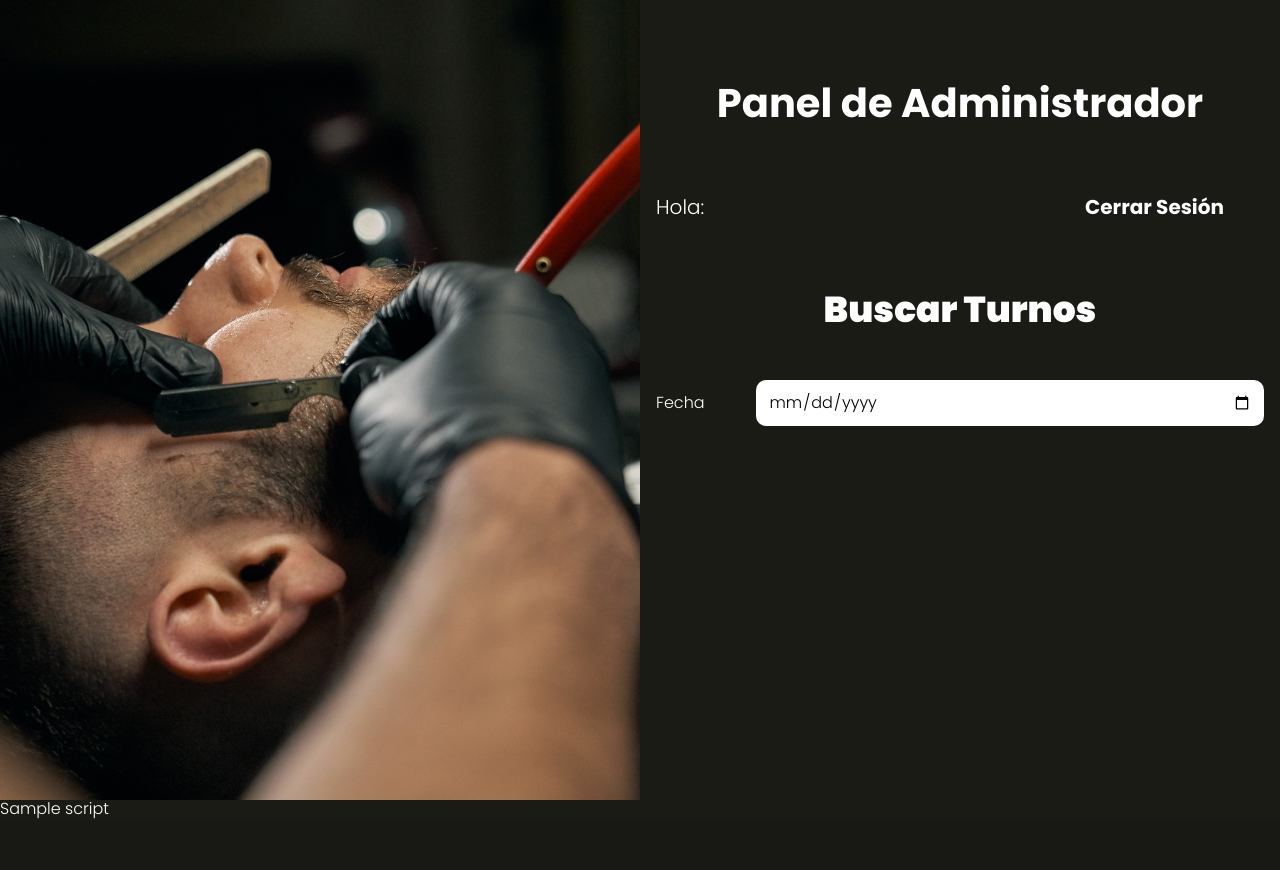
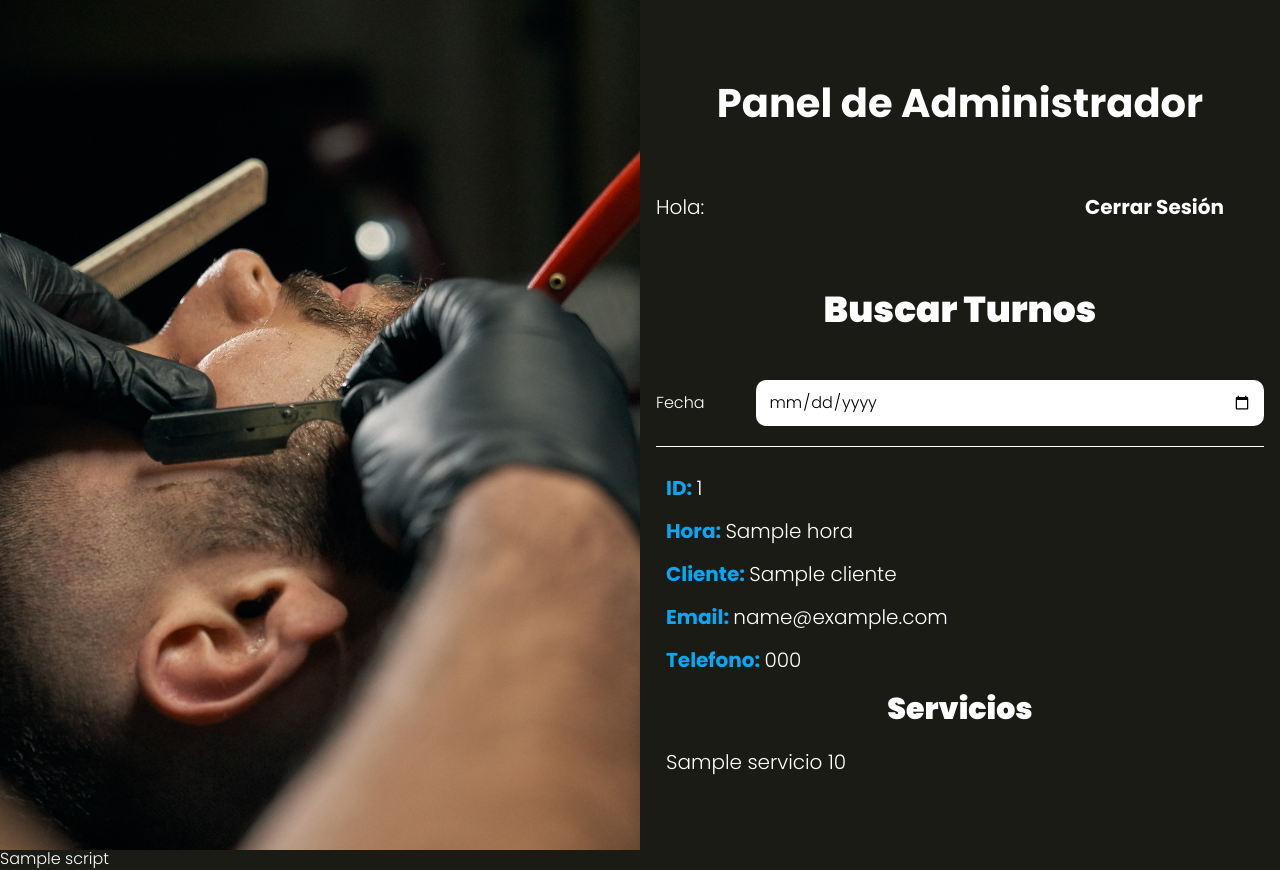
Before and after one commit to dellpinos/AppSalon, a PHP site: the page made by views/admin/index.php in a window 1280 px wide. Before the commit the page ends 819 px from the top, so only its background shows below. Run offline with PHP 8.4, Linux system fonts and the light colour scheme; the template is opened without the code that fills it: most values are stand-ins (such as "Sample title", 1, 10 or a date in 2020); data that the repository does not hold is empty.

Commit message:
Admin vista

```diff
--- a/models/ActiveRecord.php
+++ b/models/ActiveRecord.php
@@ -123,6 +123,12 @@ class ActiveRecord {
         return array_shift( $resultado ) ;
     }
 
+    // Consulta Plana de SQL (Utilizar cuando los métodos del modelo no son suficientes)
+    public static function SQL($query) {
+        $resultado = self::consultarSQL($query);
+        return $resultado;
+    }
+
     // Obtener Registros con cierta cantidad
     public static function get($limite) {
         $query = "SELECT * FROM " . static::$tabla . " LIMIT {$limite}";
--- /dev/null
+++ b/src/scss/layout/_admin.scss
@@ -0,0 +1,22 @@
+@use 'base/variables' as v;
+
+.turnos {
+    list-style: none;
+    padding: 0;
+
+    li {
+        padding: 1rem;
+        border-top: 1px solid v.$blanco;
+        p {
+            font-weight: v.$bold;
+            color: v.$azul;
+        }
+        span,
+        .servicio {
+            font-weight: v.$regular;
+            color: v.$blanco;
+
+        }
+
+    }
+}
--- a/src/scss/layout/_index.scss
+++ b/src/scss/layout/_index.scss
@@ -2,3 +2,4 @@
 @forward 'turno';
 @forward 'servicios';
 @forward 'resumen';
+@forward 'admin';
--- a/src/scss/layout/_resumen.scss
+++ b/src/scss/layout/_resumen.scss
@@ -13,7 +13,6 @@
 
 }
 
-
 .contenedor-servicio {
     padding: 3rem 0;
     border-bottom: 1px solid v.$gris;
--- a/views/admin/index.php
+++ b/views/admin/index.php
@@ -12,4 +12,31 @@
     </form>
 </div>
 
-<div id="turnos-admin"></div>
+<div id="turnos-admin">
+    <ul class="turnos">
+        <?php
+        $idTurno = '';
+        foreach ($turnos as $key => $turno) {
+            if ($idTurno !== $turno->id) {
+        ?>
+                <li>
+                    <p>ID: <span><?php echo $turno->id ?></span></p>
+                    <p>Hora: <span><?php echo $turno->hora ?></span></p>
+                    <p>Cliente: <span><?php echo $turno->cliente ?></span></p>
+                    <p>Email: <span><?php echo $turno->email ?></span></p>
+                    <p>Telefono: <span><?php echo $turno->telefono ?></span></p>
+
+                    <h3>Servicios</h3>
+
+                <?php $idTurno = $turno->id;
+            }  // Fin de if
+                ?>
+                    <p class="servicio"><?php echo $turno->servicio . " " . $turno->precio;?></p>
+                <?php
+                $actual = $turno->id;
+                $proximo = $turnos[$key + 1]->id;
+                ?>
+            <?php } // Fin de forEach
+            ?>
+    </ul>
+</div>
```
Also changed, not shown: controllers/AdminController.php (+21 -2 lines), public/build/css/app.css, src/scss/layout/_turno.scss (line endings or trailing spaces), 1 other file.
